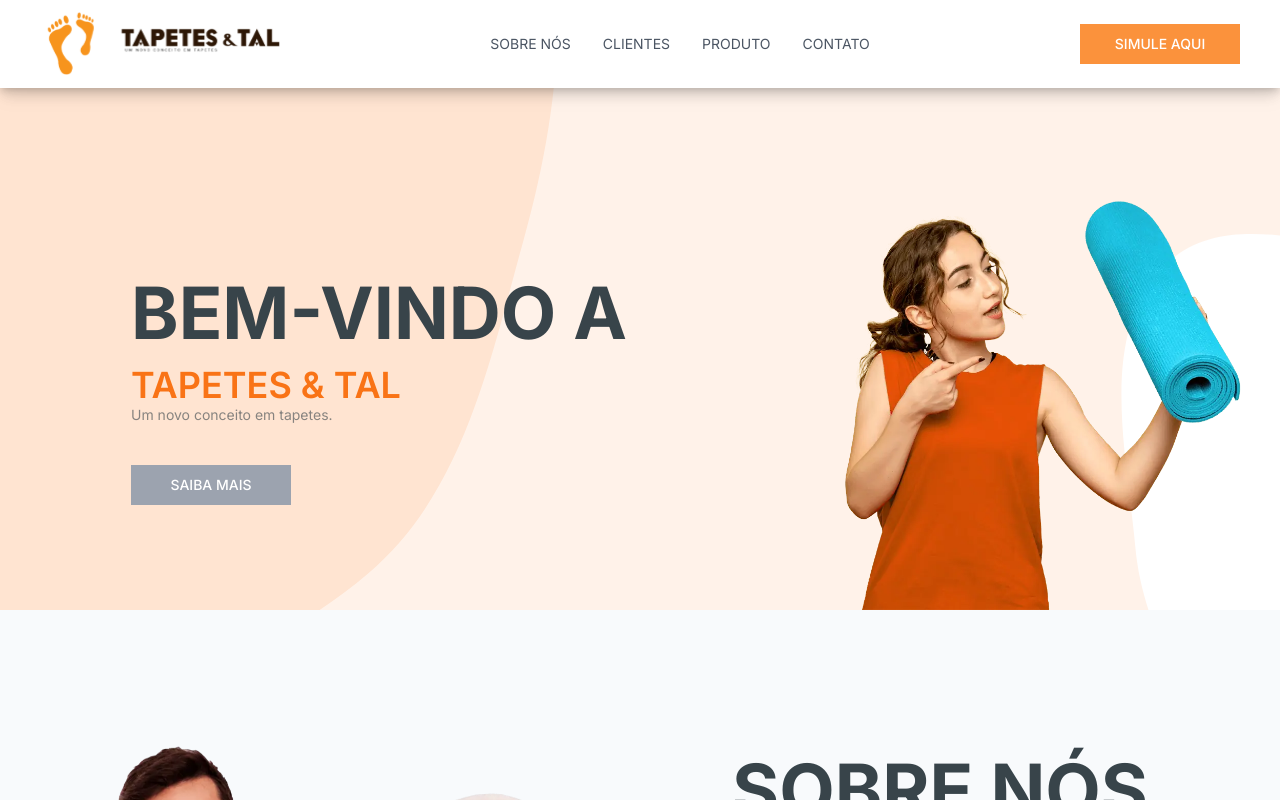
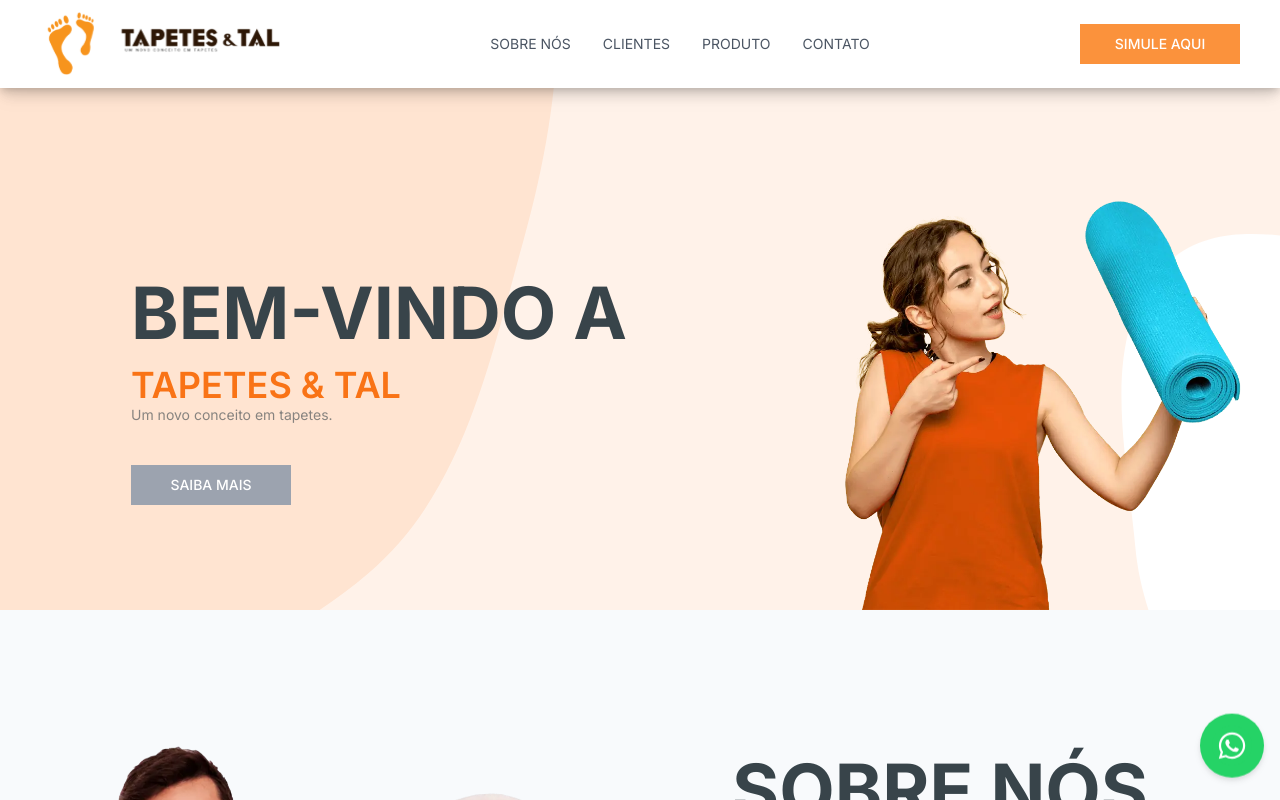
Before and after one commit to adrielgama/tapetesetal, a Next.js app: page / in a window 1280 px wide. Shown: the top 800 px of the page. Built offline with nearby package versions, Linux system fonts and the light colour scheme.

Commit message:
feat: add whatsapp button and fix other items

```diff
--- a/src/app/layout.tsx
+++ b/src/app/layout.tsx
@@ -22,7 +22,7 @@ export const metadata: Metadata = {
     locale: 'pt_BR',
   },
   keywords:
-    'tapetes,tapete personalizado,tapetes personalizados,tapetes bahia,carpete,capacho,personalizado,carpete,higiene,vulvanizado,emborrachado,tapete borracha, loja, tapete de loja',
+    'tapetes,tapete personalizado,tapetes personalizados,tapetes bahia,carpete,capacho,personalizado,carpete,higiene,vulvanizado,emborrachado,tapete borracha, loja, tapete de loja, tapete personalizado feira de santana',
   icons: {
     icon: '/favicon-32x32.png',
     apple: '/apple-touch-icon.png',
--- a/src/app/page.tsx
+++ b/src/app/page.tsx
@@ -9,6 +9,7 @@ import { Contact } from './pages/contact';
 import { Dialog } from '@/components/ui/dialog';
 import { lazy, Suspense } from 'react';
 import LoadingSpinner from '@/components/shared/LoadingSpinner';
+import WhatsAppButton from '@/components/shared/whatsAppFloatButton';
 
 const LazyMapa = lazy(() => import('@/components/shared/Map'));
 
@@ -17,6 +18,7 @@ export default function Home() {
     <div>
       <Dialog>
         <Navbar />
+        <WhatsAppButton />
         <main className="flex-col items-center justify-between">
           <HomeSection />
           <About id="about" />
--- /dev/null
+++ b/src/components/shared/whatsAppFloatButton.tsx
@@ -0,0 +1,16 @@
+import React from 'react';
+
+const WhatsAppButton: React.FC = () => {
+  return (
+    <a
+      href="https://wa.me/5575991181035"
+      target="_blank"
+      rel="noopener noreferrer"
+      className="fixed bottom-2 right-4 p-2 md:p-3 bg-[#25d366] rounded-full hover:bg-green-500 drop-shadow-md z-50 transition-all animate-bounce"
+    >
+      <img src="/images/whatsappicon.svg" alt="Whatsapp ICON" className='w-8 h-8 md:w-10 md:h-10' />
+    </a>
+  );
+};
+
+export default WhatsAppButton;
```
Also changed, not shown: public/images/whatsappicon.svg (added), public/site.webmanifest, 1 other file (tests, documents, lock files or other folders).
